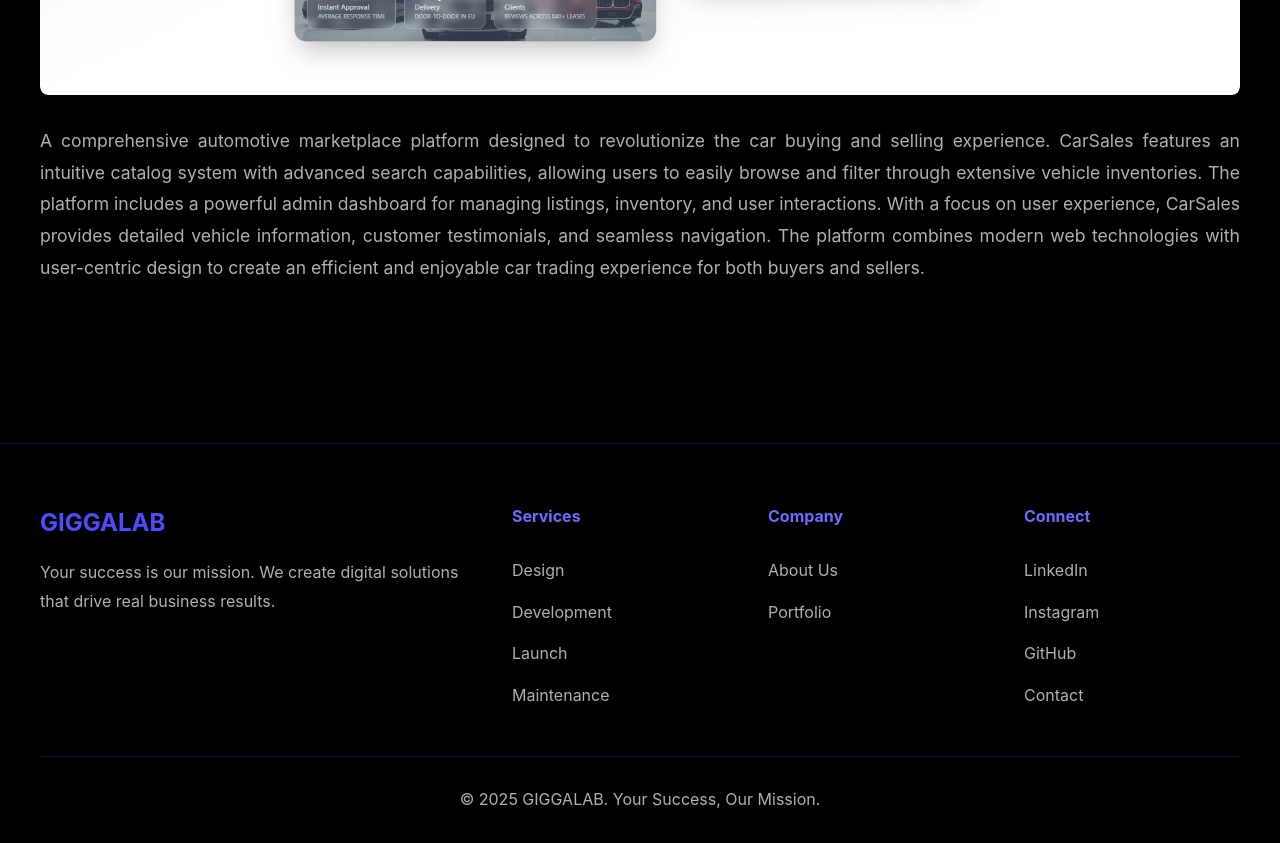
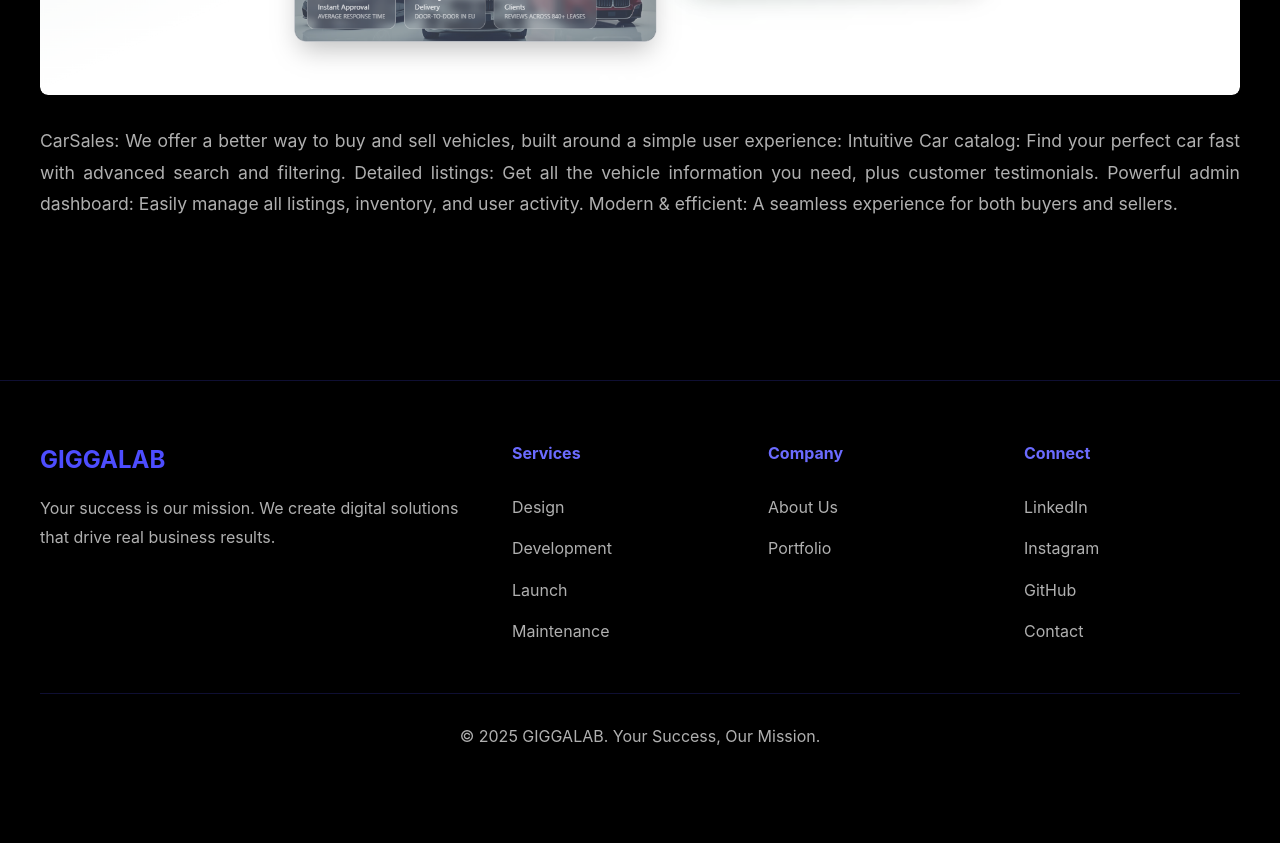
Before and after one commit to augepaugee/gigalab-website, a React (Create React App) app: page /portfolio in a window 1280 px wide. Shown: the part 2000-2843 px from the top of the page. After the commit the page ends 2780 px from the top, so only its background shows below. Built offline with nearby package versions, Linux system fonts and the light colour scheme.

Commit message:
Update 1.0.1

```diff
--- a/src/portfolio/project2.js
+++ b/src/portfolio/project2.js
@@ -2,7 +2,7 @@
 export const project2 = {
     id: 2,
     title: "CarSales Platform",
-    description: "A comprehensive automotive marketplace platform designed to revolutionize the car buying and selling experience. CarSales features an intuitive catalog system with advanced search capabilities, allowing users to easily browse and filter through extensive vehicle inventories. The platform includes a powerful admin dashboard for managing listings, inventory, and user interactions. With a focus on user experience, CarSales provides detailed vehicle information, customer testimonials, and seamless navigation. The platform combines modern web technologies with user-centric design to create an efficient and enjoyable car trading experience for both buyers and sellers.",
+    description: "CarSales: We offer a better way to buy and sell vehicles, built around a simple user experience: Intuitive Car catalog: Find your perfect car fast with advanced search and filtering. Detailed listings: Get all the vehicle information you need, plus customer testimonials. Powerful admin dashboard: Easily manage all listings, inventory, and user activity. Modern & efficient: A seamless experience for both buyers and sellers.",
     website: null, // Add website URL if available
     images: [
         "/Project-CarSales/CarSales-Search.png",
```
